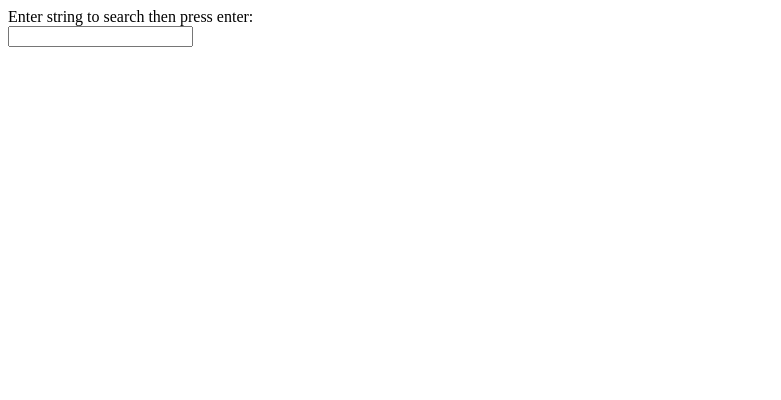
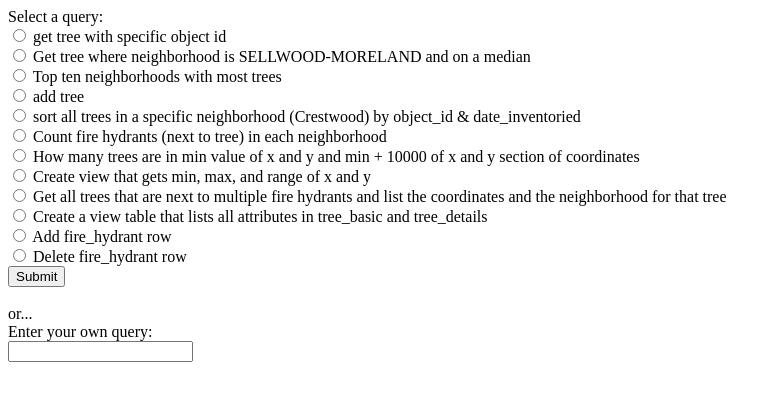
Before and after one commit to jonnyappleseed04/tree, a plain HTML site: page php/index.html in a window 1280 px wide. Shown: the whole page, without its empty margins (0-781 px from the left). Drawn offline with Linux system fonts and the light colour scheme.

Commit message:
Created two forms for selecting queries and creating custom queries

```diff
--- a/php/index.html
+++ b/php/index.html
@@ -5,11 +5,57 @@
   </head>
   <body>
 
-    <label>Enter string to search then press enter:</label>
+    <label>Select a query: </label>
 
-    <form action='search-results.php' method='GET'>
-      <input type='text' name='search_string'>
+    <form action="search-results.php" method="GET">
+        <!-- action specifies where input is being
+        sent to. -->
+      <input type="radio" name="query"
+      id="q1" value="1">
+        <label for="q1">get tree with specific object id</label><br>
+      <input type="radio" name="query"
+      id="q2" value="2">
+        <label for="q2">Get tree where neighborhood is SELLWOOD-MORELAND and on a median</label><br>
+      <input type="radio" name="query"
+      id="q3" value="3">
+        <label for="q3">Top ten neighborhoods with most trees</label><br>
+      <input type="radio" name="query"
+      id="q4" value="4">
+        <label for="q4">add tree</label><br>
+      <input type="radio" name="query"
+      id="q5" value="5">
+        <label for="q5">sort all trees in a specific neighborhood (Crestwood) by object_id & date_inventoried</label><br>
+      <input type="radio" name="query"
+      id="q6" value="6">
+        <label for="q6">Count fire hydrants (next to tree) in each neighborhood</label><br>
+      <input type="radio" name="query"
+      id="q7" value="7">
+        <label for="q7">How many trees are in min value of x and y and min + 10000 of x and y section of coordinates</label><br>
+      <input type="radio" name="query"
+      id="q8" value="8">
+        <label for="q8">Create view that gets min, max, and range of x and y</label><br>
+      <input type="radio" name="query"
+      id="q9" value="9">
+        <label for="q9">Get all trees that are next to multiple fire hydrants and list the coordinates and the neighborhood for that tree</label><br>
+      <input type="radio" name="query"
+      id="q10" value="10">
+        <label for="q10">Create a view table that lists all attributes in tree_basic and tree_details</label><br>
+      <input type="radio" name="query"
+      id="q11" value="11">
+        <label for="q11">Add fire_hydrant row</label><br>
+      <input type="radio" name="query"
+      id="q12" value="12">
+        <label for="q12">Delete fire_hydrant row</label><br>
+      <input type="submit"
+             value="Submit">
     </form>
 
+    <br>
+    <label>or...</label>
+    <br>
+    <label>Enter your own query:</label>
+    <form action='custom-results.php' method='GET'>
+      <input type='text' name='custom_string'>
+    </form>
   </body>
 </html>
```
